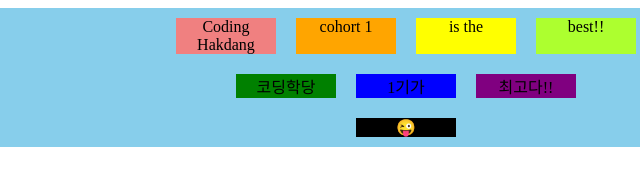
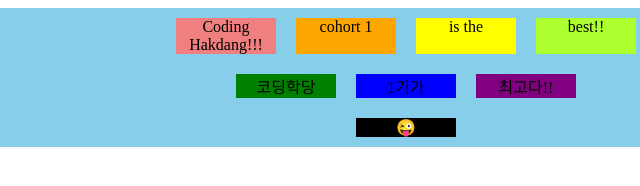
Before and after one commit to Jaden0312/css-flex, a plain HTML site: page index.html in a window 1280 px wide. Shown: the full height of the page, 234-874 px from the left. Drawn offline with Linux system fonts and the light colour scheme.

Commit message:
update:title

```diff
--- a/index.html
+++ b/index.html
@@ -5,7 +5,7 @@
 <body>
     <div class="container">
         <div class="flex-container en">
-          <div class="inner box-1">Coding Hakdang</div>
+          <div class="inner box-1">Coding Hakdang!!!</div>
           <div class="inner box-2">cohort 1</div>
           <div class="inner box-3">is the</div>
           <div class="inner box-4">best!!</div>
```
